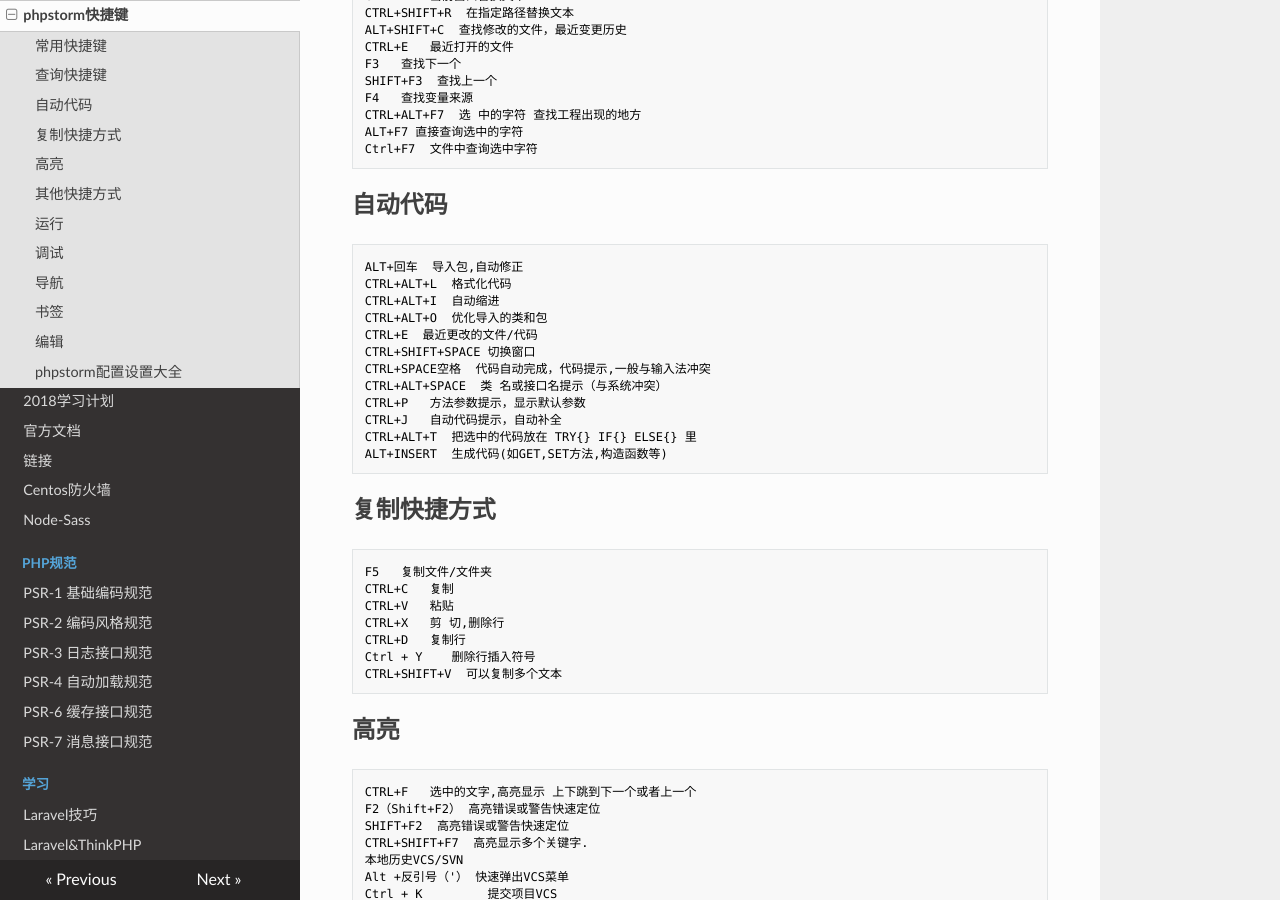
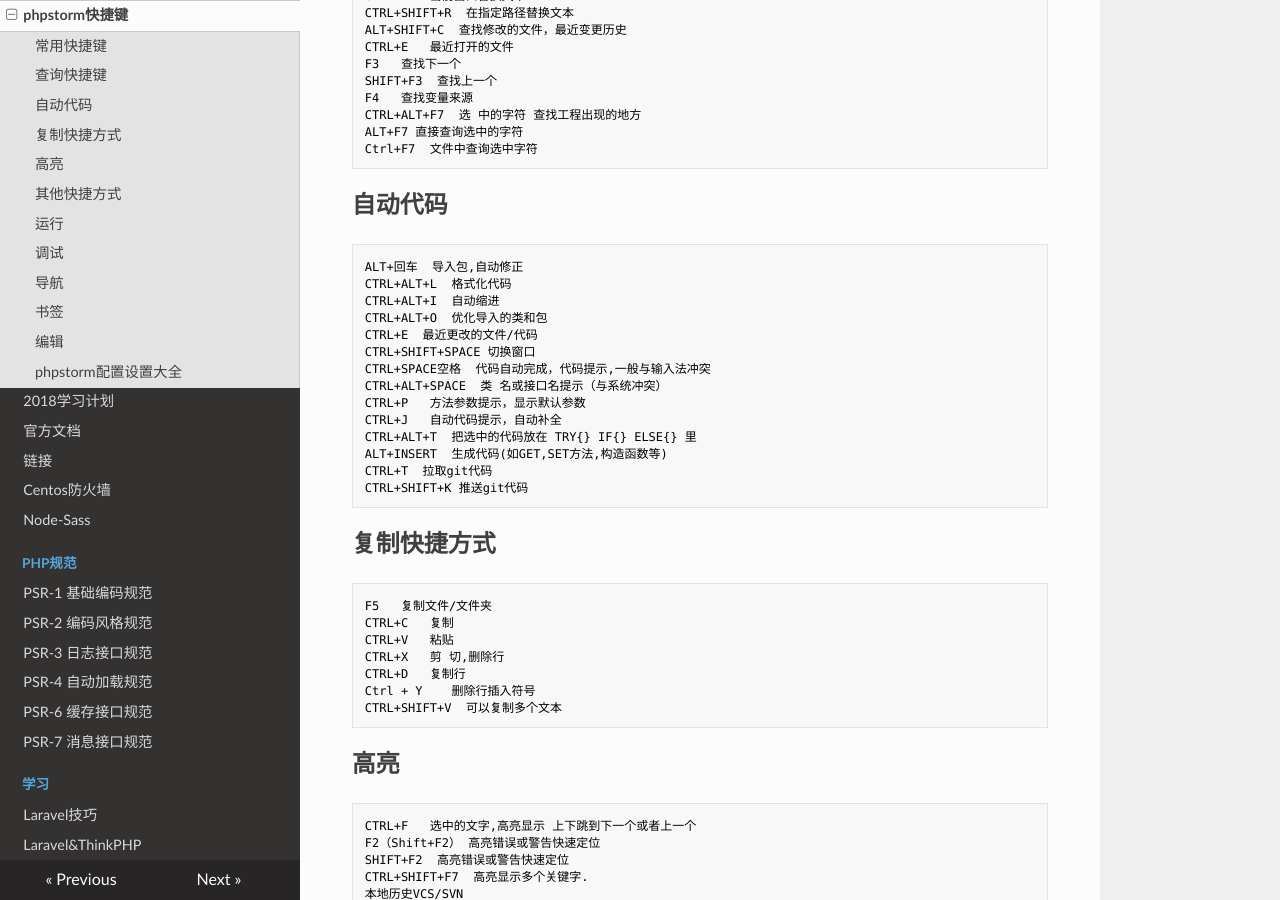
Before and after one commit to oksvip/documents, an MkDocs documentation site: the page built from docs/study/phpstorm.md, in a window 1280 px wide and 900 px high, scrolled down 747 px. Built offline with MkDocs 1.6.1, drawn with Linux system fonts in a browser that asks for light colours; nearby versions of some CDN libraries; old or Windows-style settings are respelled for this version of MkDocs.

Commit message:
update phpstorm hot key

````diff
--- a/docs/study/phpstorm.md
+++ b/docs/study/phpstorm.md
@@ -55,6 +55,8 @@
 CTRL+J   自动代码提示，自动补全
 CTRL+ALT+T  把选中的代码放在 TRY{} IF{} ELSE{} 里
 ALT+INSERT  生成代码(如GET,SET方法,构造函数等)
+CTRL+T	拉取git代码
+CTRL+SHIFT+K 推送git代码
 ```
 
 ## 复制快捷方式
````
